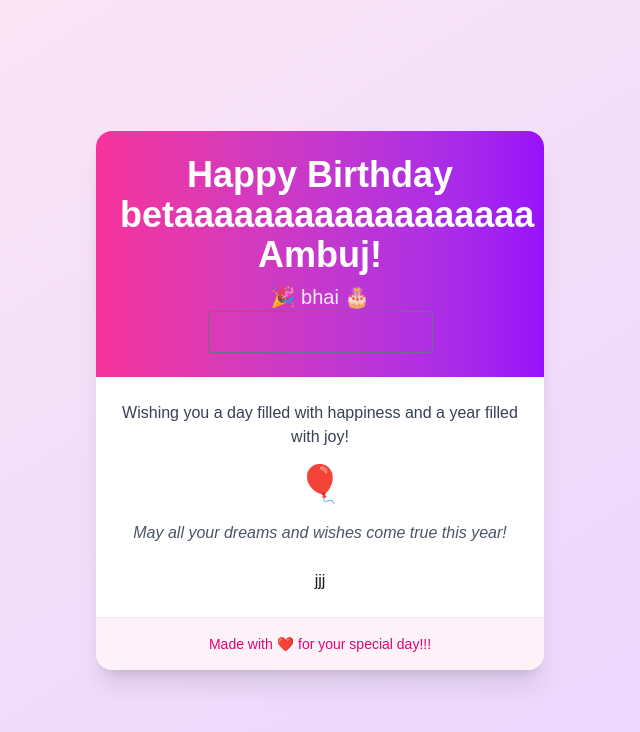
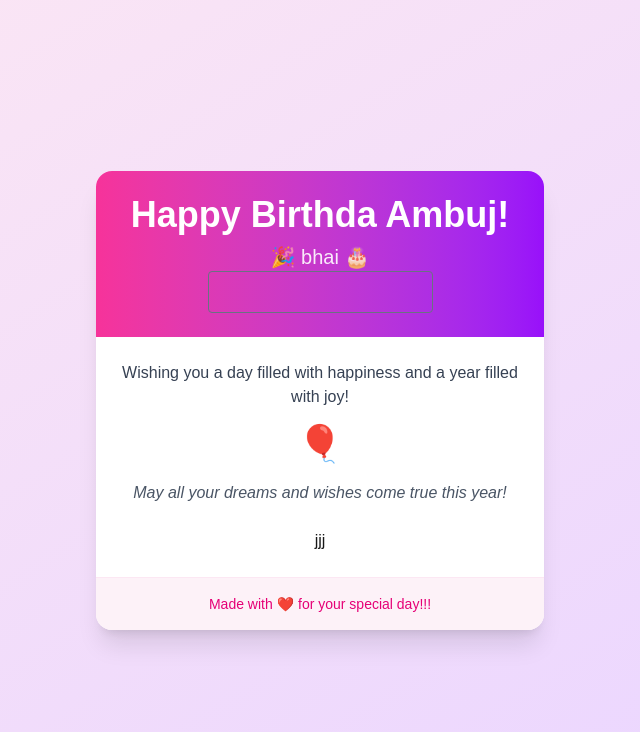
Before and after one commit to vinodpr1/depl, a Next.js app: page / in a window 1280 px wide. Shown: the top 732 px of the page, without its empty margins (320-960 px from the left). Built offline with nearby package versions, Linux system fonts and the light colour scheme.

Commit message:
CD pipeline fixed

```diff
--- a/src/app/page.tsx
+++ b/src/app/page.tsx
@@ -10,7 +10,7 @@ const BirthdayWish = () => {
 
       <div className="max-w-md w-full bg-white rounded-2xl shadow-xl overflow-hidden transform transition-all hover:scale-105 duration-300">
         <div className="bg-gradient-to-r from-pink-500 to-purple-600 p-6 text-center">
-          <h1 className="text-4xl font-bold text-white mb-2">Happy Birthday betaaaaaaaaaaaaaaaaaa {name}!</h1>
+          <h1 className="text-4xl font-bold text-white mb-2">Happy Birthda {name}!</h1>
           <p className="text-xl text-white opacity-90">🎉 bhai 🎂</p>
           <input className='border px-2 py-2 rounded border-gray-500 text-gray-500' type="text" onChange={(e)=>setName(e.target.value)}/>
         </div>
```
